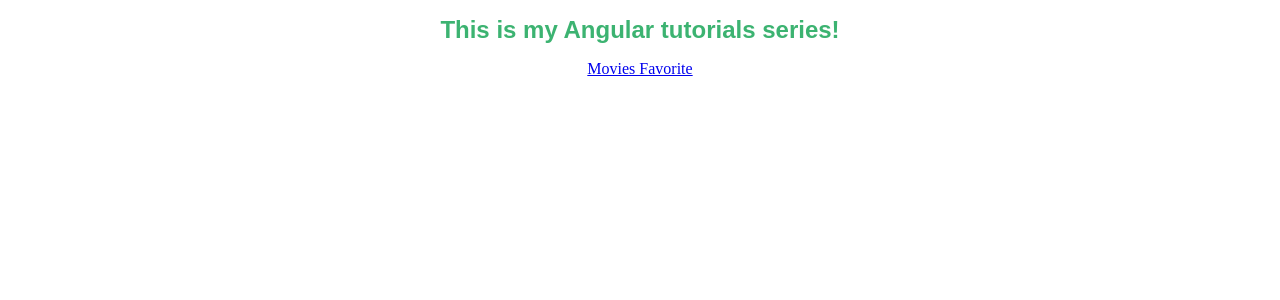
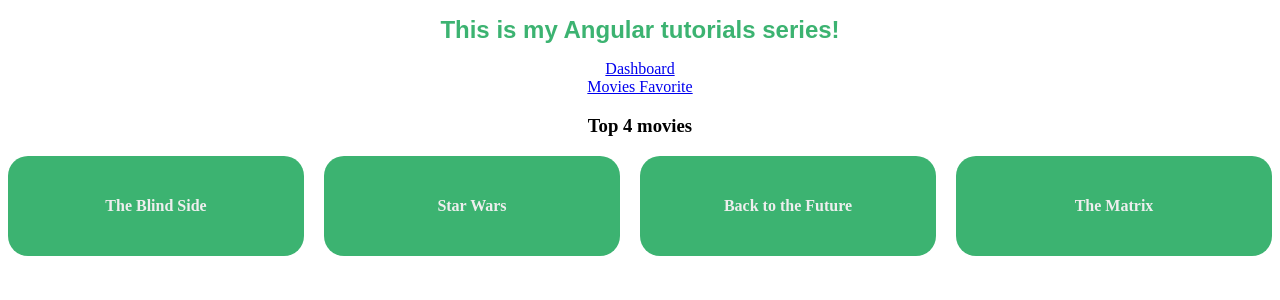
Before and after one commit to AlexWoo176/Angular-Demo-Test, an Angular app: page /dashboard in a window 1280 px wide. Before the commit this address led to /. Shown: the top 300 px of the page. Built offline with nearby package versions, Linux system fonts and the light colour scheme.

Commit message:
Add Dashboard

```diff
--- a/src/app/app-routing.module.ts
+++ b/src/app/app-routing.module.ts
@@ -2,8 +2,11 @@
 // import { CommonModule } from '@angular/common';
 import {RouterModule, Routes} from '@angular/router';
 import {MoviesComponent} from './movies/movies.component';
+import {DashboardComponent} from './dashboard/dashboard.component';
 
 const routes: Routes = [
+  {path: '', redirectTo: '/dashboard', pathMatch: 'full'},
+  {path: 'dashboard', component: DashboardComponent},
   {path: 'movies', component: MoviesComponent}
 ];
 
--- a/src/app/app.component.html
+++ b/src/app/app.component.html
@@ -3,6 +3,8 @@
     {{ title }}
   </h1>
   <nav>
+    <a routerLink="/dashboard">Dashboard</a>
+    <br>
     <a routerLink="/movies">Movies Favorite</a>
   </nav>
   <router-outlet></router-outlet>
--- a/src/app/app.module.ts
+++ b/src/app/app.module.ts
@@ -9,13 +9,15 @@
 import { MessageComponent } from './message/message.component';
 import {MessageService} from './message.service';
 import { AppRoutingModule } from './app-routing.module';
+import { DashboardComponent } from './dashboard/dashboard.component';
 
 @NgModule({
   declarations: [
     AppComponent,
     MoviesComponent,
     MovieDetailComponent,
-    MessageComponent
+    MessageComponent,
+    DashboardComponent
   ],
   imports: [
     BrowserModule,
--- /dev/null
+++ b/src/app/dashboard/dashboard.component.css
@@ -0,0 +1,28 @@
+.col-1-4 {
+  float: left;
+  padding-right: 20px;
+  padding-bottom: 20px;
+  width: 25%;
+}
+[class*='col-']:last-of-type {
+  padding-right: 0;
+}
+.movie-box {
+  padding: 20px;
+  text-align: center;
+  color: #eee;
+  max-height: 120px;
+  min-width: 120px;
+  background: mediumseagreen;
+  border-radius: 20px;
+}
+.movie-box:hover {
+  background: green;
+  cursor: pointer;
+  color: #eee;
+}
+*, *:after, *:before {
+  -webkit-box-sizing: border-box;
+  -moz-box-sizing: border-box;
+  box-sizing: border-box;
+}
--- /dev/null
+++ b/src/app/dashboard/dashboard.component.html
@@ -0,0 +1,8 @@
+<h3>Top 4 movies</h3>
+<div>
+  <a *ngFor="let movie of movies" class="col-1-4">
+    <div class="movie-box">
+      <h4>{{movie.name}}</h4>
+    </div>
+  </a>
+</div>
--- /dev/null
+++ b/src/app/dashboard/dashboard.component.ts
@@ -0,0 +1,23 @@
+import {Component, OnInit} from '@angular/core';
+import {Movie} from '../../models/movie';
+import {MovieService} from '../movie.service';
+
+@Component({
+  selector: 'app-dashboard',
+  templateUrl: './dashboard.component.html',
+  styleUrls: ['./dashboard.component.css']
+})
+export class DashboardComponent implements OnInit {
+  movies: Movie[] = [];
+
+  constructor(private movieService: MovieService) {
+  }
+
+  ngOnInit(): void {
+    this.getMovies();
+  }
+
+  getMovies(): void {
+    this.movieService.getMovies().subscribe(movies => this.movies = movies.slice(1, 5));
+  }
+}
```
Also changed, not shown: 1 other file (tests, documents, lock files or other folders).
